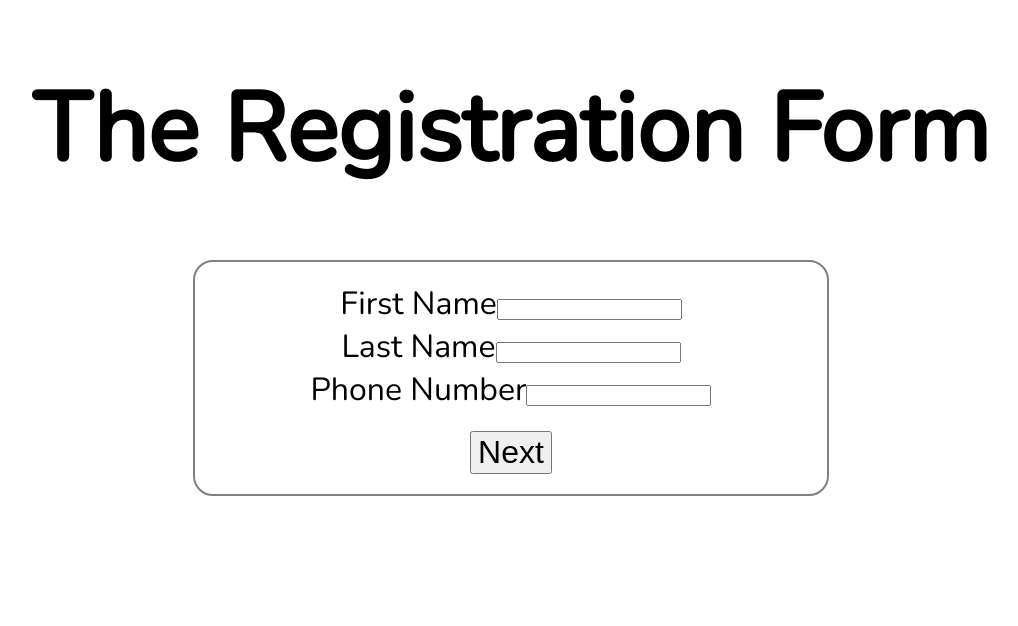
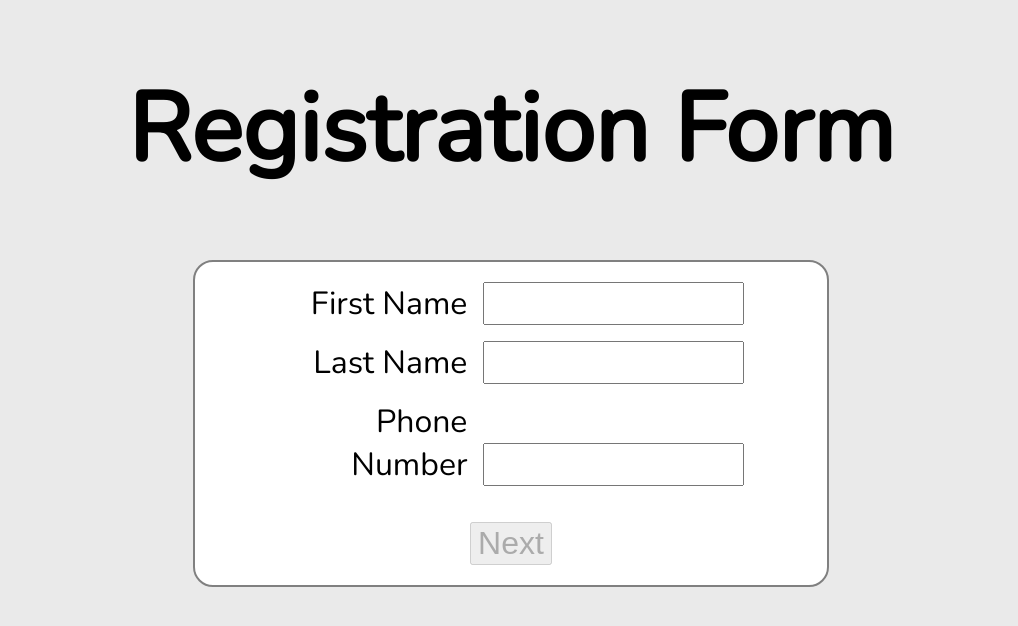
Before and after one commit to dannyh87/InTouchReg, a React (Create React App) app: page / in a window 1280 px wide. Both pictures are taken after a click on the button "Start". Shown: the top 626 px of the page, without its empty margins (129-1147 px from the left). Built offline with nearby package versions, Linux system fonts and the light colour scheme.

Commit message:
More validation, text align label and input

```diff
--- a/src/App.js
+++ b/src/App.js
@@ -60,7 +60,7 @@ function App() {
   return (
     <div>
       <div class="title">
-        <h1>The Registration Form</h1>
+        <h1>Registration Form</h1>
       </div>
       <div class="container">
         <div style={{ display: step === 0 ? "block" : "none" }}>
@@ -78,7 +78,7 @@ function App() {
           <label>Phone Number</label>
           <input onChange={changePhoneNumber} value={phoneNumber} />
           <br />
-          <button onClick={next}>Next</button>
+          <button disabled={!firstName || !lastName || !phoneNumber} onClick={next}>Next</button>
           <br />
         </div>
 
@@ -91,17 +91,32 @@ function App() {
           {dobError && <p>{dobError}</p>}
           <br />
           <button onClick={prev}>Previous</button>
-          <button onClick={next} disabled={dobError}>
+          <button disabled={!email || !dob || dobError} onClick={next}>
             Next
           </button>
         </div>
 
-        <div style={{ display: step === 3 ? "block" : "none" }}>
-          <p>First Name: {firstName}</p>
-          <p>Last Name: {lastName}</p>
-          <p>Phone Number : {phoneNumber}</p>
-          <p>Email : {email}</p>
-          <p> Date of Birth : {dob}</p>
+        <div id="confirmation" style={{ display: step === 3 ? "block" : "none" }}>
+          <p>
+            <span>First Name: </span>
+            {firstName}
+          </p>
+          <p>
+            <span>Last Name: </span>
+            {lastName}
+          </p>
+          <p>
+            <span>Phone Number : </span>
+            {phoneNumber}
+          </p>
+          <p>
+            <span>Email : </span>
+            {email}
+          </p>
+          <p>
+            <span>Date of Birth : </span>
+            {dob}
+          </p>
           <button onClick={prev}>Previous</button>
           <button onClick={next}>Submit</button>
         </div>
--- a/src/index.css
+++ b/src/index.css
@@ -1,5 +1,5 @@
 body {
-  background-color: white
+  background-color: #eaeaea;
   ;
 }
 
@@ -19,12 +19,40 @@ body {
   height: auto;
   font-size: 2em;
   text-align: center;
-  padding-top: 20px;
+  padding-top: 20px;;
+  background-color: white
+}
+
+.container label{
+  text-align: left;
+
+  width: 30%;
+  display: inline-block;
+  text-align: right;
+  margin-right: 0.5em;
+}
+
+input {
+  font-size: 1em;
+  line-height: 1em;
+  margin-bottom: 0.5em;
+  width: 40%;
 }
 
 button{
   font-size: 1em;
   margin: 20px;
+}
+
+#confirmation p {
+  text-align: left;
+}
+
+#confirmation p span {
+  display: inline-block;
+  width: 40%;
+  margin-right: 1em;
+  text-align: right;
 }
 
 @media only screen and (max-width: 600px){
@@ -35,7 +63,7 @@ button{
 .container{
   font-size: 1em;
   margin: auto;
-  width: 50%;
+  width: 80%;
   height: auto;
 }
 
```
